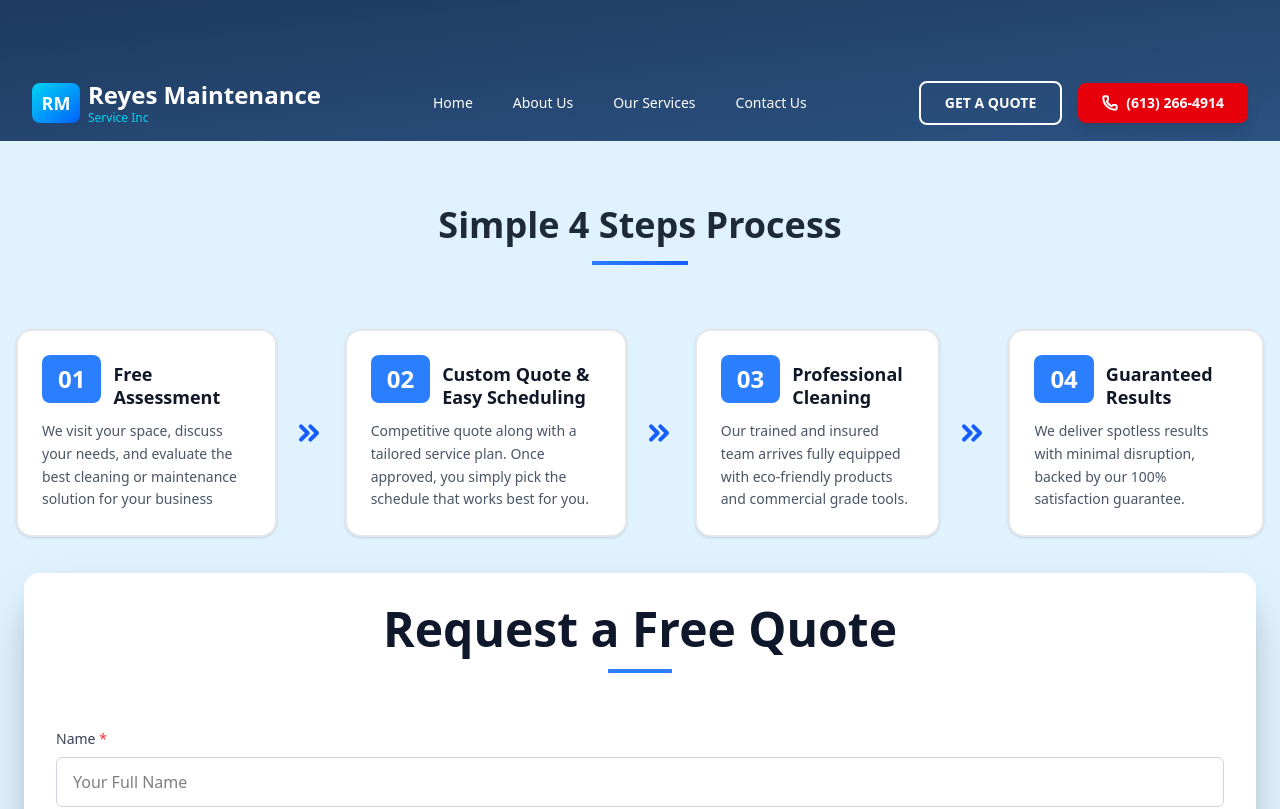
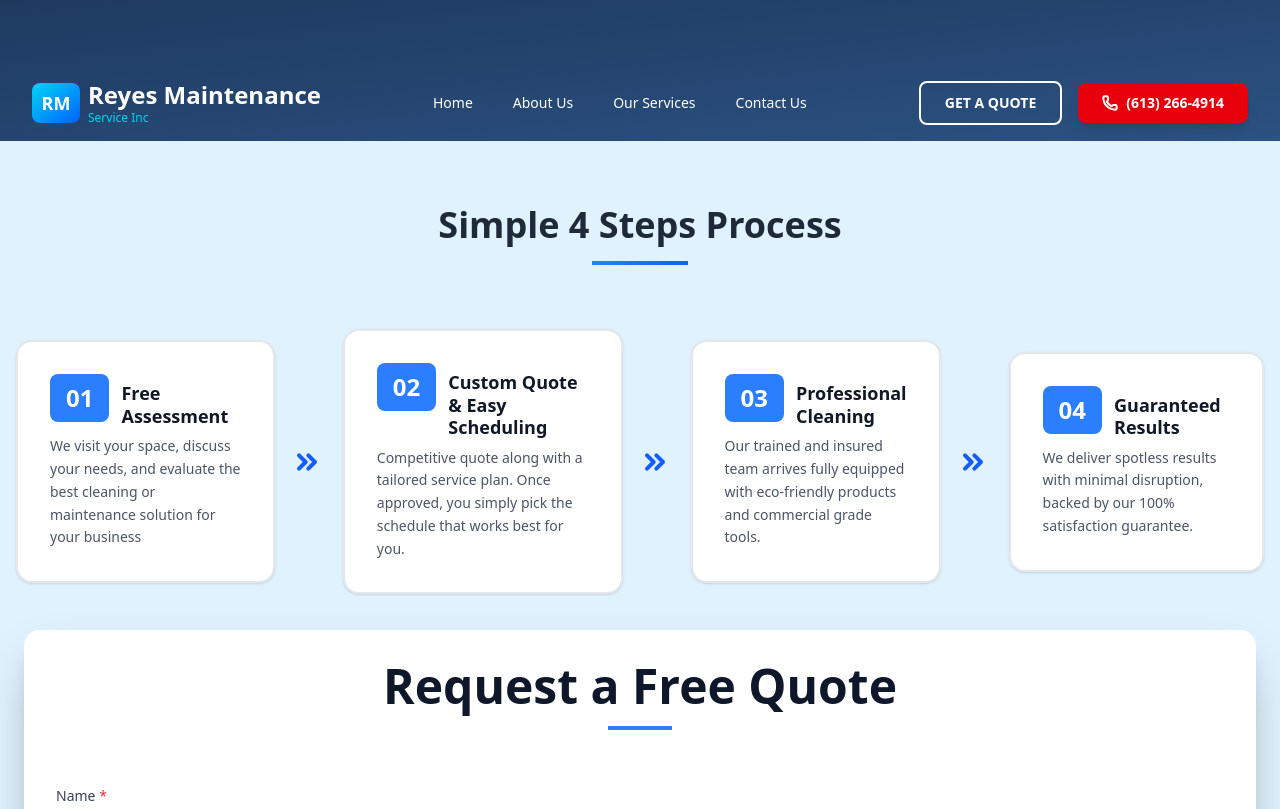
Before and after one commit to ronnymarca81/reyesms-web, a React (Vite) app: page /quote in a window 1280 px wide. Shown: the top 809 px of the page. Built offline with nearby package versions, Linux system fonts and the light colour scheme.

Commit message:
updating card for stepping process

```diff
--- a/src/features/getQuote/components/Step.tsx
+++ b/src/features/getQuote/components/Step.tsx
@@ -50,11 +50,11 @@ const Step: React.FC<StepProps> = ({
     >
       {/* Step Card */}
       <motion.div
-        className="bg-white rounded-2xl border-2 border-gray-200 p-5 sm:p-6 shadow-sm hover:shadow-md transition-all h-full max-w-md mx-auto lg:max-w-none"
+        className="bg-white rounded-2xl border-2 border-gray-200 p-8 shadow-sm hover:shadow-md transition-all h-full max-w-md mx-auto lg:max-w-none"
         variants={cardVariants}
         whileHover={{ scale: 1.05 }}
       >
-        <div className="flex items-start gap-3 mb-3">
+        <div className="flex items-start justify-between gap-3 mb-2">
           <div
             className={`${color} text-white font-bold text-xl sm:text-2xl rounded-lg px-3 sm:px-4 py-2 flex-shrink-0`}
           >
```
